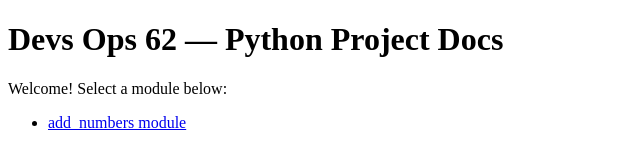
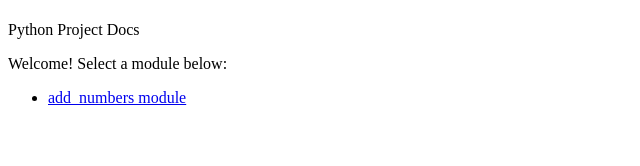
Before and after one commit to pauric789/Devs-Ops-62, a plain HTML site: page docs/index.html in a window 1280 px wide. Shown: the whole page, without its empty margins (0-640 px from the left). Drawn offline with Linux system fonts and the light colour scheme.

Commit message:
AutoDOC index

```diff
--- a/docs/index.html
+++ b/docs/index.html
@@ -5,7 +5,7 @@
     <title>Project Documentation</title>
 </head>
 <body>
-    <h1>Devs Ops 62 — Python Project Docs</h1>
+    <h1></h1>Python Project Docs</h1>
     <p>Welcome! Select a module below:</p>
 
     <ul>
```
